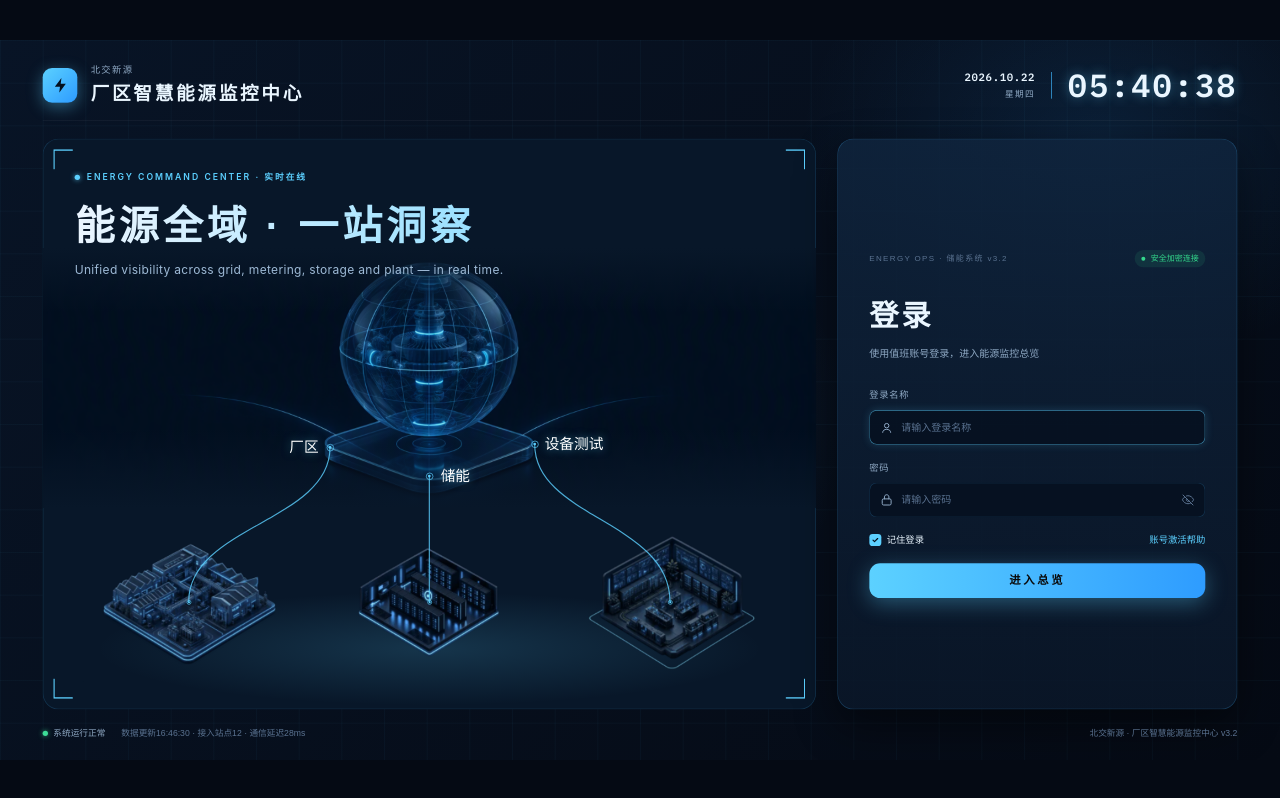
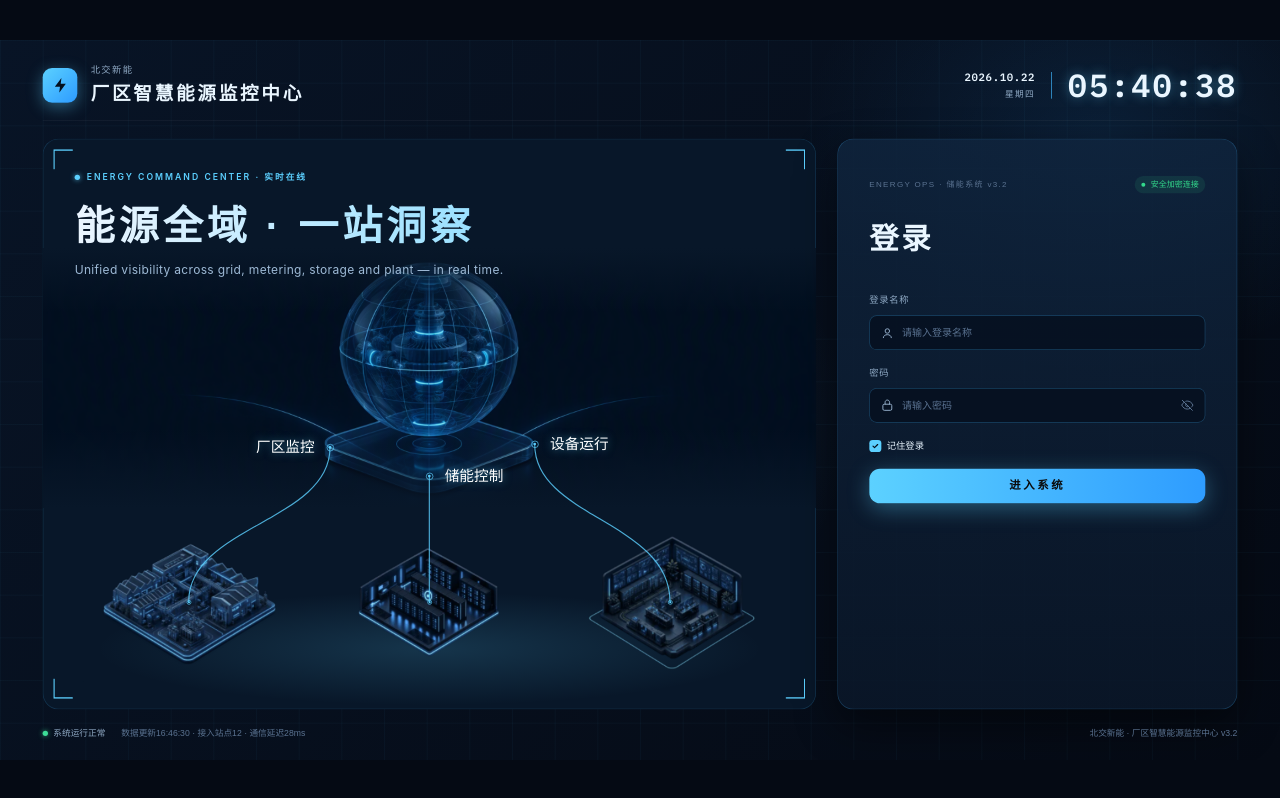
Before and after one commit to manws/pc_energy_storage_monitoring_system, a Vue app: page /login in a window 1280 px wide. Built offline with nearby package versions, Linux system fonts and the light colour scheme.

Commit message:
--story=0 样式调整，适配基本完成

```diff
--- a/src/main.ts
+++ b/src/main.ts
@@ -1,5 +1,5 @@
 import { createApp } from 'vue';
-import { ElButton, ElCheckbox, ElCheckboxGroup, ElConfigProvider, ElDatePicker, ElDialog, ElInput, ElSwitch, ElTooltip } from 'element-plus';
+import { ElButton, ElCheckbox, ElCheckboxGroup, ElConfigProvider, ElDatePicker, ElDialog, ElInput, ElOption, ElSelect, ElSwitch, ElTooltip } from 'element-plus';
 import 'element-plus/theme-chalk/base.css';
 import 'element-plus/es/components/button/style/css';
 import 'element-plus/es/components/checkbox/style/css';
@@ -10,6 +10,8 @@ import 'element-plus/es/components/input/style/css';
 import 'element-plus/es/components/switch/style/css';
 import 'element-plus/es/components/tooltip/style/css';
 import 'element-plus/es/components/message/style/css';
+import 'element-plus/es/components/option/style/css';
+import 'element-plus/es/components/select/style/css';
 import '@fontsource/instrument-sans/400.css';
 import '@fontsource/instrument-sans/500.css';
 import '@fontsource/instrument-sans/600.css';
@@ -22,5 +24,5 @@ import router from './router';
 
 const app = createApp(App);
 app.use(router);
-[ElButton, ElCheckbox, ElCheckboxGroup, ElConfigProvider, ElDatePicker, ElDialog, ElInput, ElSwitch, ElTooltip].forEach((c) => app.use(c));
+[ElButton, ElCheckbox, ElCheckboxGroup, ElConfigProvider, ElDatePicker, ElDialog, ElInput, ElOption, ElSelect, ElSwitch, ElTooltip].forEach((c) => app.use(c));
 app.mount('#app');
--- a/src/views/AlarmListView.vue
+++ b/src/views/AlarmListView.vue
@@ -264,7 +264,7 @@ watch(pages, (n) => { if (page.value > n) page.value = n; });
   min-height: 0;
   overflow: auto;
   border: 1px solid rgba(90, 196, 255, 0.38);
-  background: rgba(4, 16, 32, 0.45);
+  background: rgba(4, 16, 32, 0.38);
 }
 
 table {
@@ -286,7 +286,7 @@ th {
   color: #7eb4cc;
   font-weight: 500;
   letter-spacing: 0.08em;
-  background: #07182c;
+  background: rgba(7, 24, 44, 0.78);
 }
 
 td { color: #d7eef8; }
--- a/src/views/DeviceInfoView.vue
+++ b/src/views/DeviceInfoView.vue
@@ -285,7 +285,7 @@ onBeforeUnmount(() => {
   border: 1px solid rgba(90, 196, 255, 0.38);
   background:
     linear-gradient(90deg, var(--accent), transparent 42%) top / 100% 2px no-repeat,
-    rgba(4, 16, 32, 0.55);
+    rgba(4, 16, 32, 0.42);
 }
 
 .rail {
@@ -326,7 +326,7 @@ onBeforeUnmount(() => {
   flex-direction: column;
   gap: 6px;
   padding: 8px 14px 8px;
-  background: rgba(6, 28, 52, 0.78);
+  background: rgba(6, 28, 52, 0.5);
   border: 1px solid rgba(90, 196, 255, 0.2);
 }
 .bay header { display: flex; align-items: center; gap: 8px; }
--- a/src/views/LoginView.vue
+++ b/src/views/LoginView.vue
@@ -1,6 +1,6 @@
 <script setup lang="ts">
 import { computed, onBeforeUnmount, onMounted, ref } from 'vue';
-import { useRoute, useRouter } from 'vue-router';
+import { useRouter } from 'vue-router';
 import { useClock } from '@/composables/useClock';
 import core from '@/assets/login/monitor/core.png';
 import corners from '@/assets/login/monitor/corners.svg';
@@ -22,12 +22,11 @@ const SEATS = [
 ];
 
 const scenes = [
-  { name: '厂区', image: plantScene, alt: '厂区场景' },
-  { name: '储能', image: storageScene, alt: '储能场景' },
-  { name: '设备测试', image: deviceScene, alt: '设备测试场景' }
+  { name: '厂区监控', image: plantScene, alt: '厂区监控' },
+  { name: '储能控制', image: storageScene, alt: '储能控制' },
+  { name: '设备运行', image: deviceScene, alt: '设备运行' }
 ];
 
-const route = useRoute();
 const router = useRouter();
 const { time, date } = useClock();
 
@@ -65,9 +64,15 @@ function showHelp() {
   showNotice('请联系厂区系统管理员激活值班账号。', false);
 }
 
+function inputValue(id: string, fallback: string) {
+  const node = document.getElementById(id);
+  if (node instanceof HTMLInputElement && node.value) return node.value;
+  return fallback;
+}
+
 function submit() {
-  const name = login.value.trim();
-  const secret = password.value;
+  const name = inputValue('username', login.value).trim();
+  const secret = inputValue('password', password.value).trim();
   if (!name || !secret) {
     showNotice('请填写登录名称和密码', true);
     return;
@@ -81,15 +86,15 @@ function submit() {
     showNotice('该账号未激活', true);
     return;
   }
-  sessionStorage.setItem(SEAT_KEY, seat.login);
-  if (remember.value) localStorage.setItem(SEAT_KEY, seat.login);
-  else localStorage.removeItem(SEAT_KEY);
-  const redirect = route.query.redirect;
-  if (typeof redirect === 'string' && redirect.startsWith('/') && !redirect.startsWith('//')) {
-    router.push(redirect);
+  try {
+    sessionStorage.setItem(SEAT_KEY, seat.login);
+    if (remember.value) localStorage.setItem(SEAT_KEY, seat.login);
+    else localStorage.removeItem(SEAT_KEY);
+  } catch {
+    showNotice('浏览器阻止了登录状态保存', true);
     return;
   }
-  router.push({ name: 'home' });
+  router.replace({ name: 'home' });
 }
 
 onMounted(() => {
@@ -115,7 +120,7 @@ onBeforeUnmount(() => window.removeEventListener('resize', measure));
             </svg>
           </div>
           <div class="brand-text">
-            <span class="breadcrumb">北交新源</span>
+            <span class="breadcrumb">北交新能</span>
             <span class="brand-title">厂区智慧能源监控中心</span>
           </div>
         </div>
@@ -164,9 +169,9 @@ onBeforeUnmount(() => window.removeEventListener('resize', measure));
         <div class="endpoint endpoint-storage" />
         <div class="endpoint endpoint-test" />
 
-        <span class="scene-label label-plant">厂区</span>
-        <span class="scene-label label-storage">储能</span>
-        <span class="scene-label label-test">设备测试</span>
+        <span class="scene-label label-plant">厂区监控</span>
+        <span class="scene-label label-storage">储能控制</span>
+        <span class="scene-label label-test">设备运行</span>
       </section>
 
       <section class="login-card" aria-labelledby="login-title">
@@ -180,7 +185,7 @@ onBeforeUnmount(() => window.removeEventListener('resize', measure));
 
         <div class="card-header">
           <h2 id="login-title" class="card-title">登录</h2>
-          <p class="card-subtitle">使用值班账号登录，进入能源监控总览</p>
+          <p class="card-subtitle"></p>
         </div>
 
         <form class="form" @submit.prevent="submit">
@@ -230,10 +235,10 @@ onBeforeUnmount(() => window.removeEventListener('resize', measure));
               </span>
               <span class="remember-text">记住登录</span>
             </label>
-            <a class="help-link" href="#help" @click.prevent="showHelp">账号激活帮助</a>
+            <a class="help-link" href="#help" @click.prevent="showHelp"></a>
           </div>
 
-          <button class="primary-btn" type="submit">进入总览</button>
+          <button class="primary-btn" type="submit">进入系统</button>
           <p v-if="notice" class="notice" :class="{ error: noticeError }" role="status">{{ notice }}</p>
         </form>
       </section>
@@ -246,7 +251,7 @@ onBeforeUnmount(() => window.removeEventListener('resize', measure));
           </div>
           <span class="update-text">数据更新16:46:30 · 接入站点12 · 通信延迟28ms</span>
         </div>
-        <span class="copyright">北交新源 · 厂区智慧能源监控中心 v3.2</span>
+        <span class="copyright">北交新能 · 厂区智慧能源监控中心 v3.2</span>
       </footer>
     </main>
   </div>
@@ -555,9 +560,22 @@ onBeforeUnmount(() => window.removeEventListener('resize', measure));
   text-shadow: 0 0 12px rgba(92, 209, 255, 0.55);
   white-space: nowrap;
 }
-.label-plant { left: 342px; top: 447px; width: 72px; text-align: right; }
-.label-storage { left: 597px; top: 490px; width: 72px; text-align: left; }
-.label-test { left: 753px; top: 442px; width: 112px; text-align: left; }
+.label-plant {
+  left: 408px;
+  top: 447px;
+  width: max-content;
+  transform: translateX(-100%);
+}
+.label-storage {
+  left: 603px;
+  top: 490px;
+  width: max-content;
+}
+.label-test {
+  left: 761px;
+  top: 442px;
+  width: max-content;
+}
 
 .login-card {
   position: absolute;
@@ -566,12 +584,12 @@ onBeforeUnmount(() => window.removeEventListener('resize', measure));
   width: 600px;
   height: 856px;
   border-radius: 24px;
-  padding: 48px;
+  padding: 56px 48px 48px;
   display: flex;
   flex-direction: column;
-  justify-content: center;
+  justify-content: flex-start;
   align-items: flex-start;
-  gap: 40px;
+  gap: 36px;
   background: linear-gradient(to bottom, rgba(15, 36, 61, 0.85) 0%, rgba(10, 23, 41, 0.85) 100%);
   box-shadow: inset 0 0 0 1px rgba(64, 184, 255, 0.25), 0 24px 64px rgba(0, 0, 0, 0.45);
 }
@@ -602,27 +620,44 @@ onBeforeUnmount(() => window.removeEventListener('resize', measure));
 .input {
   width: 100%;
   height: 52px;
+  box-sizing: border-box;
   border-radius: 11px;
-  padding: 0 16px;
+  padding: 15px 16px;
   display: flex;
   align-items: center;
   gap: 12px;
   background: rgba(5, 15, 31, 0.8);
+  border: 1px solid rgba(64, 184, 255, 0.28);
 }
-.input-user { box-shadow: inset 0 0 0 1px rgba(92, 209, 255, 0.6), 0 0 12px rgba(92, 209, 255, 0.18); }
-.input-pass { box-shadow: inset 0 0 0 1px rgba(64, 184, 255, 0.22); }
-.input:focus-within { box-shadow: inset 0 0 0 1px #5cd1ff, 0 0 12px rgba(92, 209, 255, 0.18); }
+.input:focus-within { border-color: #5cd1ff; }
+.input svg { display: block; flex: 0 0 auto; }
 .input input {
-  flex: 1;
+  flex: 1 1 auto;
+  align-self: center;
   min-width: 0;
-  height: 100%;
+  height: 22px;
   padding: 0;
+  margin: 0;
+  appearance: none;
+  color-scheme: dark;
   background: transparent;
   border: none;
   outline: none;
+  box-shadow: none;
   font: inherit;
   font-size: 15px;
+  line-height: 22px;
   color: var(--text-strong);
+}
+.input input:-webkit-autofill,
+.input input:-webkit-autofill:hover,
+.input input:-webkit-autofill:focus,
+.input input:-webkit-autofill:active {
+  -webkit-text-fill-color: var(--text-strong);
+  caret-color: var(--text-strong);
+  border-radius: 0;
+  box-shadow: inset 0 0 0 1000px rgba(5, 15, 31, 0.01);
+  transition: background-color 99999s ease-out 0s;
 }
 .input input::placeholder { color: var(--text-dim); opacity: 1; }
 .eye-btn {
--- a/src/views/MeterDataView.vue
+++ b/src/views/MeterDataView.vue
@@ -171,7 +171,7 @@ function toggle(id: MeterId, name: string) {
 .card,
 .chart-card {
   border: 1px solid rgba(90, 196, 255, 0.28);
-  background: rgba(6, 28, 52, 0.72);
+  background: rgba(6, 28, 52, 0.5);
   box-shadow: inset 0 0 18px rgba(30, 140, 220, 0.1);
 }
 
--- a/src/views/UserListView.vue
+++ b/src/views/UserListView.vue
@@ -289,7 +289,7 @@ tr.off .link { color: #9adfff; }
   min-height: 0;
   overflow: auto;
   border: 1px solid rgba(90, 196, 255, 0.38);
-  background: rgba(4, 16, 32, 0.45);
+  background: rgba(4, 16, 32, 0.38);
 }
 
 table {
@@ -311,7 +311,7 @@ th {
   color: #7eb4cc;
   font-weight: 500;
   letter-spacing: 0.08em;
-  background: #07182c;
+  background: rgba(7, 24, 44, 0.78);
 }
 
 td { color: #d7eef8; }
```
Also changed, not shown: src/styles/main.css (+31 -0 lines), src/views/ConfigView.vue (+71 -27 lines), src/views/DeskView.vue (+18 -4 lines).
